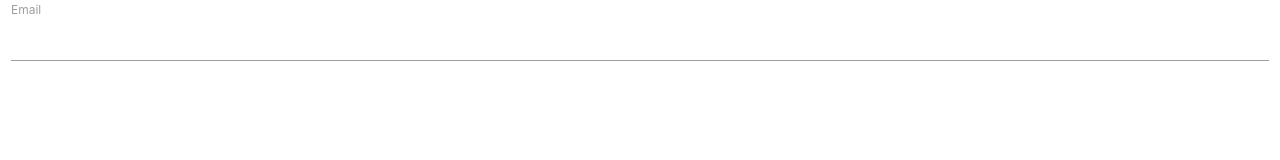
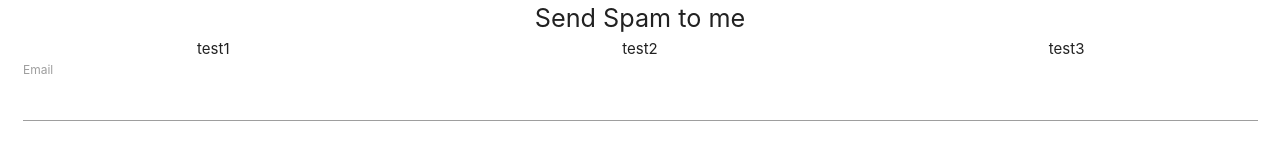
Before and after one commit to pwatrous/send-spam-to-me, a website: page site/index.html in a window 1280 px wide. Drawn offline with nearby package versions, Linux system fonts and the light colour scheme.

Commit message:
Fixed centering issue

```diff
--- a/site/index.html
+++ b/site/index.html
@@ -13,12 +13,14 @@
 
 <body>
 	<div class="row">
+		<div class="col s6 offset-s3"><span class="flow-text">Send Spam to me</span></div>
+		<div class="col s4">test1</div>
+		<div class="col s4">test2</div>
+		<div class="col s4">test3</div>
 		<form id="emailsubmit" action="" method="post" enctype="multipart/form-data" class="col s12">
-			<div class="row">
-				<div class="input-field col s12">
-					<input id="email" name="email" type="email" class="validate">
-					<label for="email" class="active">Email</label>
-				</div>
+			<div class="input-field col s12">
+				<input id="email" name="email" type="email" class="validate">
+				<label for="email" class="active">Email</label>
 			</div>
 		</form>
 	</div>
--- a/site/style.css
+++ b/site/style.css
@@ -0,0 +1,3 @@
+.col {
+	text-align: center;
+}
```
